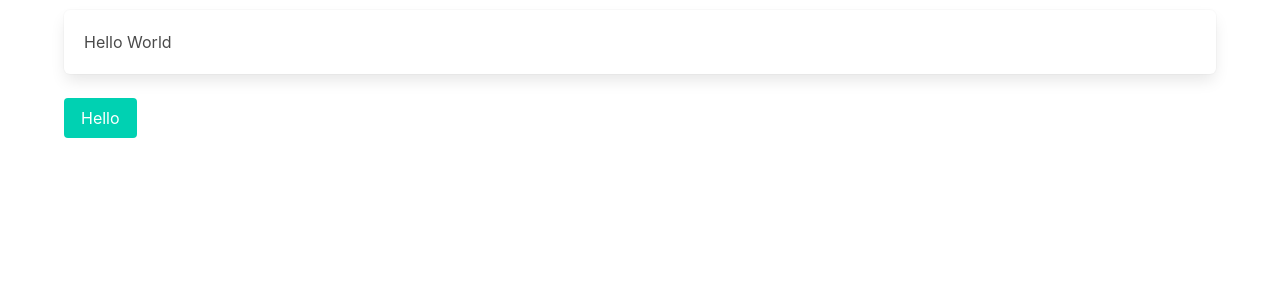
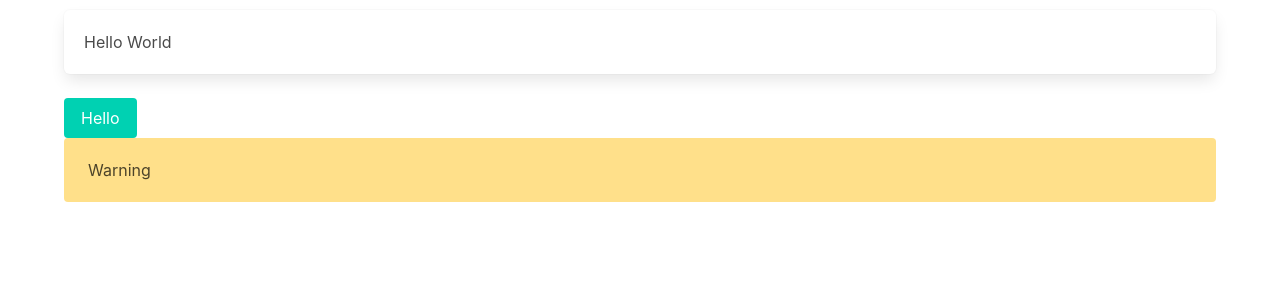
Before and after one commit to danielschmitz/react-bulma, a React (Create React App) app: page / in a window 1280 px wide. Shown: the top 300 px of the page. Built offline with nearby package versions, Linux system fonts and the light colour scheme.

Commit message:
Notification component

```diff
--- a/src/App.js
+++ b/src/App.js
@@ -3,8 +3,9 @@ import React from 'react'
 import Box from "./components/box"
 import Button from "./components/button"
 import Container from './components/container'
+import Notification from './components/notification'
 
-function App() {
+export default function App() {
 
   const handleClick = () => {
     console.log("handle click")
@@ -14,8 +15,7 @@ function App() {
     <Container>
       <Box>Hello World</Box>
       <Button onClick={handleClick}>Hello</Button>
-    </Container>
+      <Notification>Warning</Notification>
+    </Container >
   )
 }
-
-export default App
--- /dev/null
+++ b/src/components/notification.js
@@ -0,0 +1,12 @@
+import React from 'react'
+
+export default function Notification(props) {
+
+    if (!props.children) { return null }
+
+    return (
+        <div className="notification is-warning">
+            {props.children}
+        </div>
+    )
+}
```
